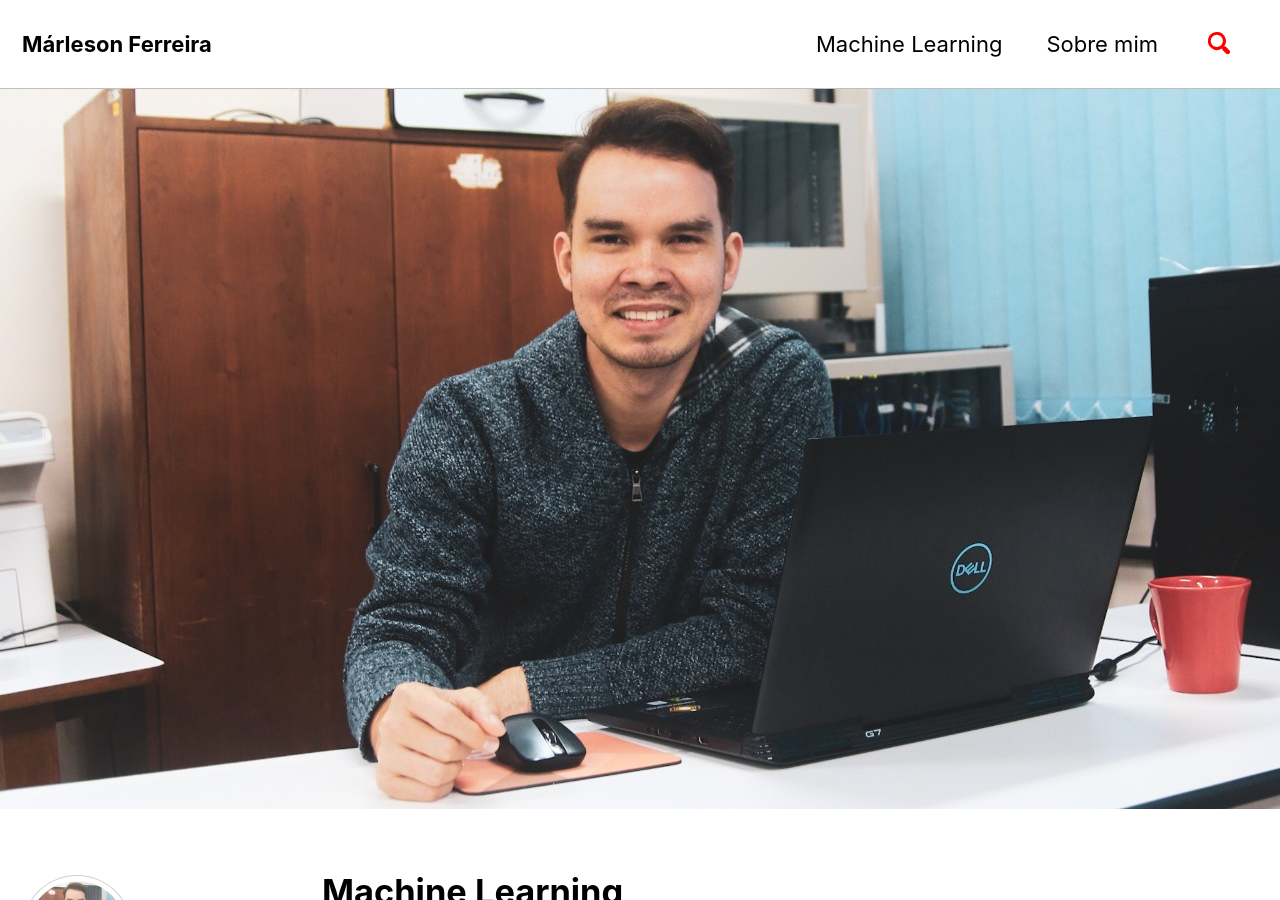
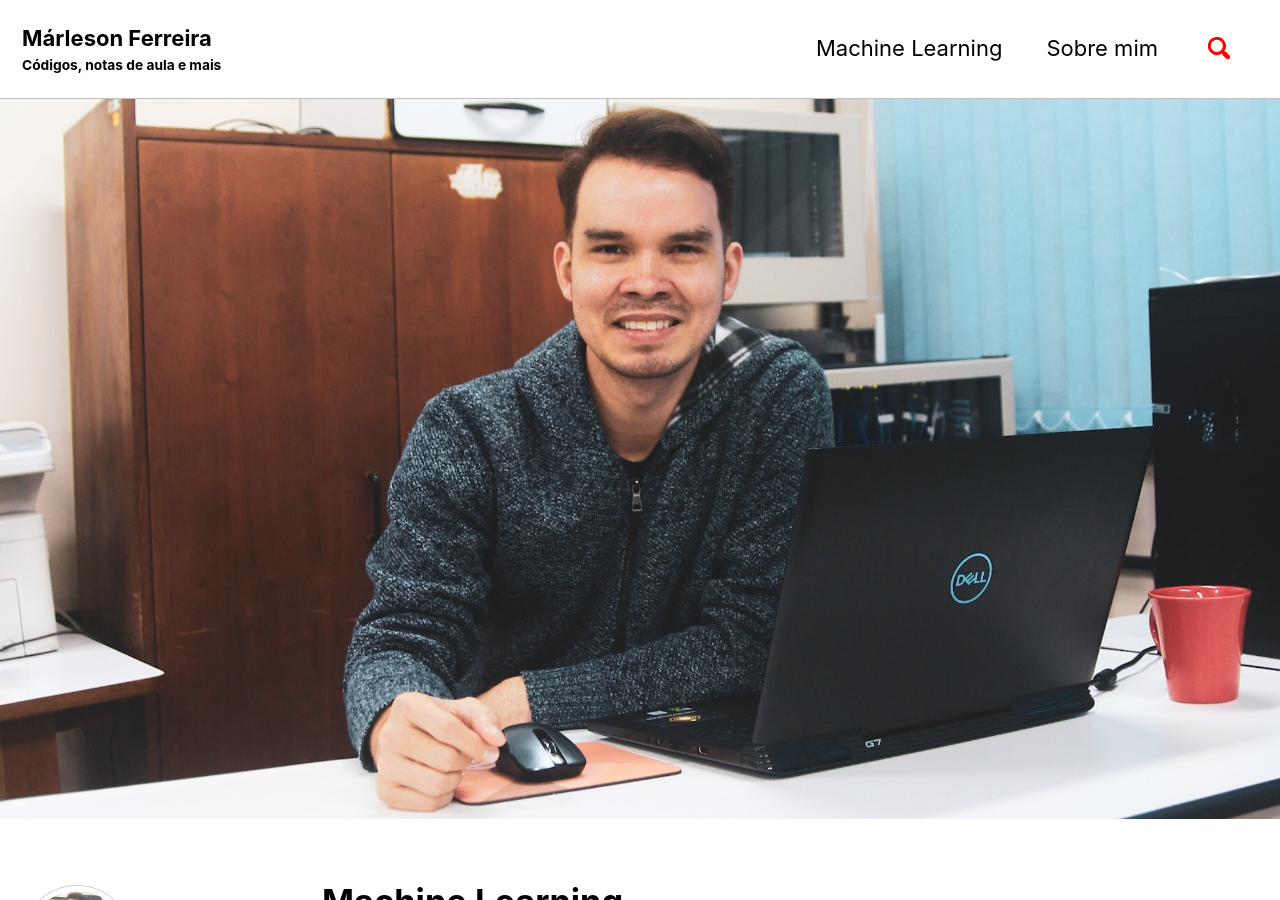
Before and after one commit to marleson/notas, a Jekyll site: the page built from _pages/machinelearning.md, in a window 1280 px wide and 900 px high. Built offline with Jekyll 4.4.1, drawn with Linux system fonts in a browser that asks for light colours; cached includes are drawn as plain includes; nearby versions of some CDN libraries; part of the change alters nothing that is shown.

```diff
--- a/_config.yml
+++ b/_config.yml
@@ -18,9 +18,9 @@ minimal_mistakes_skin    : "contrast" # "default", # "air", "aqua", "contrast",
 locale                   : "pt-BR"
 title                    : "Márleson Ferreira"
 title_separator          : "-"
-subtitle                 : # site tagline that appears below site title in masthead
+subtitle                 : "Códigos, notas de aula e mais" # site tagline that appears below site title in masthead
 name                     : "Márleson Ferreira"
-description              : "Códigos, notas de aula e mais"
+description              : "bla bla bla"
 url                      : # the base hostname & protocol for your site e.g. "https://mmistakes.github.io"
 baseurl                  : # the subpath of your site, e.g. "/blog"
 repository               : # GitHub username/repo-name e.g. "mmistakes/minimal-mistakes"
```
Also changed, not shown: index.html (indentation only).
